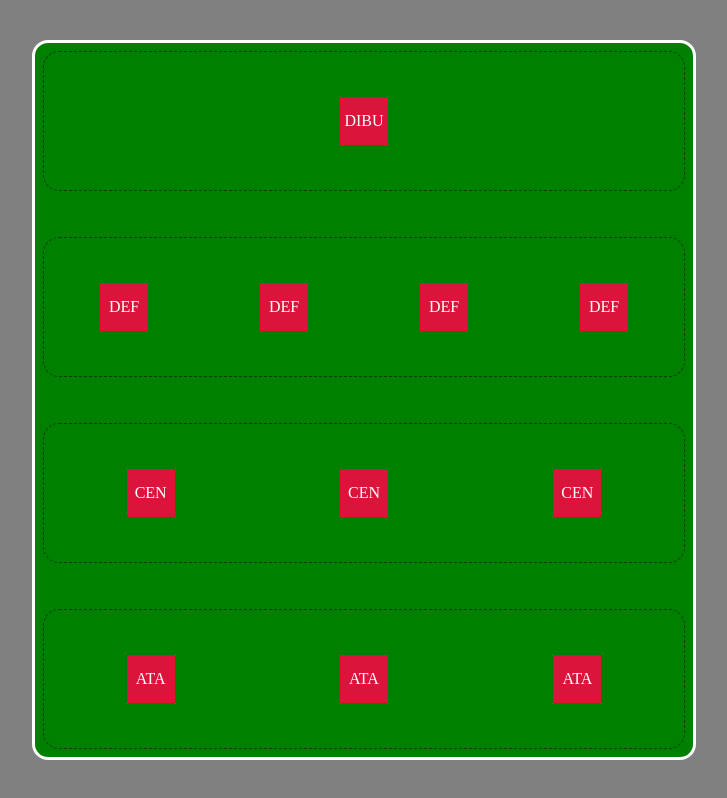
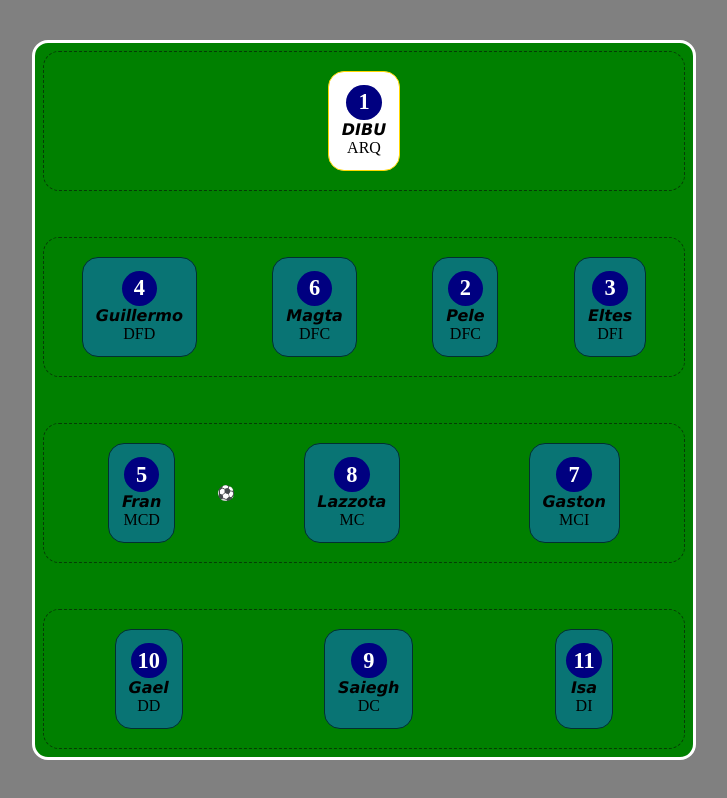
Before and after one commit to joaquindejtiar/trabajosivo, a plain HTML site: page primertrabajoivo/index.html in a window 1280 px wide. Shown: the whole page, without its empty margins (276-1003 px from the left). Drawn offline with Linux system fonts and the light colour scheme.

Commit message:
avance una banda

```diff
--- a/primertrabajoivo/index.html
+++ b/primertrabajoivo/index.html
@@ -8,29 +8,83 @@
 </head>
 <body>
     <main class="cancha">
-        <section class="zona"> <article class="jugador"> DIBU </article> </section>
+        <section class="zona">
+            <article class="arquero">
+                <p class="dorsal"> 1 </p>
+                <p class="nombre"> DIBU </p>
+                <p class="posicion"> ARQ </p>
+             </article>
+         </section>
 
         <section class="zona">
 
-             <article class="jugador"> DEF </article>
-             <article class="jugador"> DEF </article>
-             <article class="jugador"> DEF </article>
-             <article class="jugador"> DEF </article>
+             <article class="jugador">
+                <p class="dorsal"> 4 </p>
+                  <p class="nombre"> Guillermo </p>
+                  <p class="posicion"> DFD </p>
+                 </article>
+
+             <article class="jugador">
+                <p class="dorsal"> 6 </p>
+                <p class="nombre"> Magta </p>
+                <p class="posicion"> DFC </p>
+            </article>
+
+             <article class="jugador">
+                <p class="dorsal"> 2 </p>
+                 <p class="nombre"> Pele </p>
+                 <p class="posicion"> DFC </p>
+                </article>
+
+             <article class="jugador">
+                <p class="dorsal"> 3 </p>
+                  <p class="nombre"> Eltes </p>
+                  <p class="posicion"> DFI </p>
+                </article>
 
         </section>
 
         <section class="zona">
 
-            <article class="jugador"> CEN </article>
-            <article class="jugador"> CEN </article>
-            <article class="jugador"> CEN </article>
+            <article class="jugador">
+                <p class="dorsal"> 5 </p>
+                <p class="nombre"> Fran </p>
+                <p class="posicion"> MCD </p>
+             </article>
+
+            <article class="jugador">
+                <span class="balon"> ⚽ </span>
+                <p class="dorsal"> 8 </p>
+                <p class="nombre"> Lazzota </p>
+                <p class="posicion"> MC </p>
+             </article>
+
+            <article class="jugador">
+                <p class="dorsal"> 7 </p>
+                 <p class="nombre"> Gaston </p>
+                 <p class="posicion"> MCI </p>
+                </article>
 
         </section>
         <section class="zona">
 
-            <article class="jugador"> ATA </article>
-            <article class="jugador"> ATA </article>
-            <article class="jugador"> ATA </article>
+            <article class="jugador">
+                <p class="dorsal"> 10 </p>
+                 <p class="nombre"> Gael </p>
+                 <p class="posicion"> DD </p>
+                </article>
+
+            <article class="jugador">
+                <p class="dorsal"> 9 </p>
+                 <p class="nombre"> Saiegh </p>
+                 <p class="posicion"> DC </p>
+                 </article>
+
+            <article class="jugador">
+                <p class="dorsal"> 11 </p>
+                 <p class="nombre"> Isa </p>
+                 <p class="posicion"> DI </p>
+                 </article>
 
         </section>
     </main>
--- a/primertrabajoivo/style.css
+++ b/primertrabajoivo/style.css
@@ -35,10 +35,44 @@ body {
     justify-content: space-around;
 }
 .jugador {
-    background-color: crimson;
-    width: 3rem;
-    height: 3rem;
+    background-color: rgb(9, 116, 116);
     display: flex;
+    color: black;
     align-items: center;
     justify-content: center;
+    flex-direction: column;
+    padding: 0.8rem;
+    border: 0.1rem solid rgb(2, 48, 48);
+    border-radius: 1rem;
 }
+.dorsal {
+    font-size: 1.4rem;
+    font-weight: 800;
+    background-color: navy;
+    color: white;
+    aspect-ratio: 1/1;
+    border-radius: 50%;
+    padding: 0.3rem;
+}
+ .arquero {
+    background-color: white;
+    display: flex;
+    color: black;
+    align-items: center;
+    justify-content: center;
+    flex-direction: column;
+    padding: 0.8rem;
+    border: 0.1rem solid gold;
+    border-radius: 1rem;
+}
+.nombre{
+    font-family: 'Lucida Sans', 'Lucida Sans Regular', 'Lucida Grande', 'Lucida Sans Unicode', Geneva, Verdana, sans-serif;
+    font-size: 1rem;
+    font-weight: bold;
+    font-style: italic;
+}
+.balon {
+    position: absolute;
+    scale: 0.9;
+    right: 60%;
+}
```
